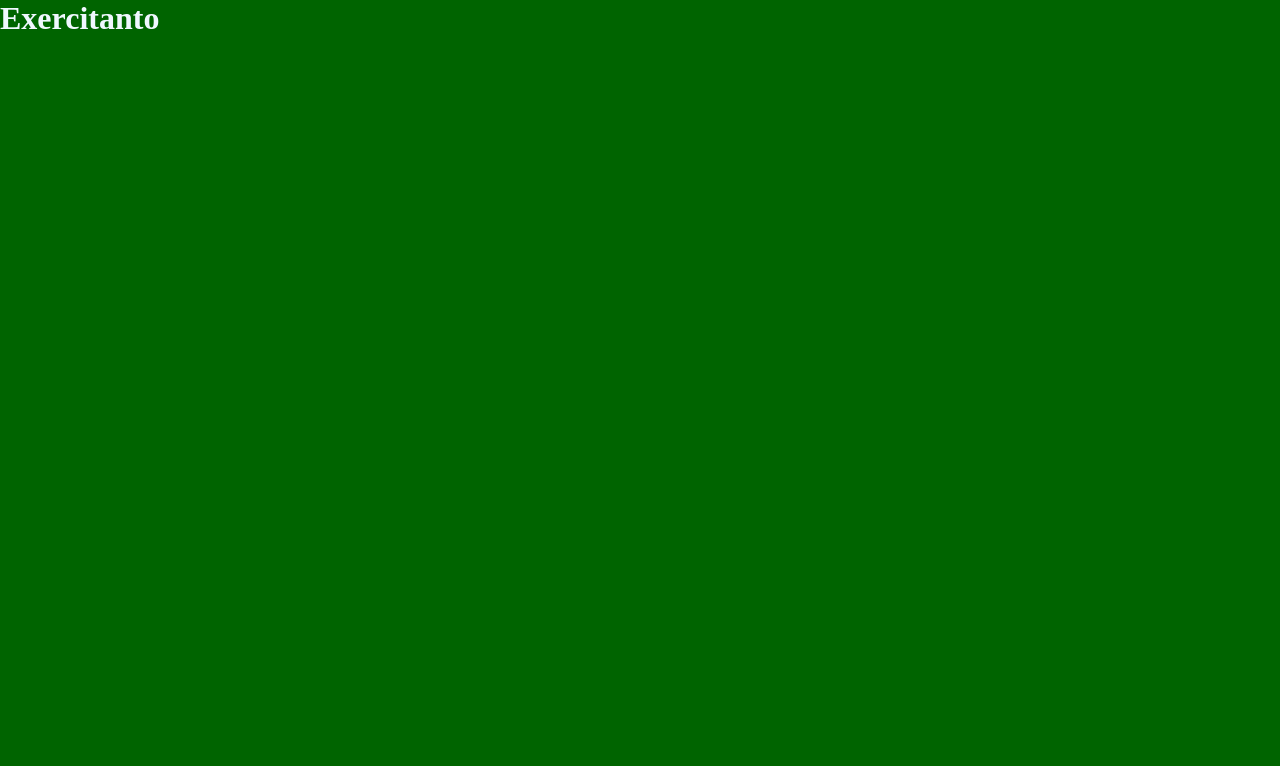
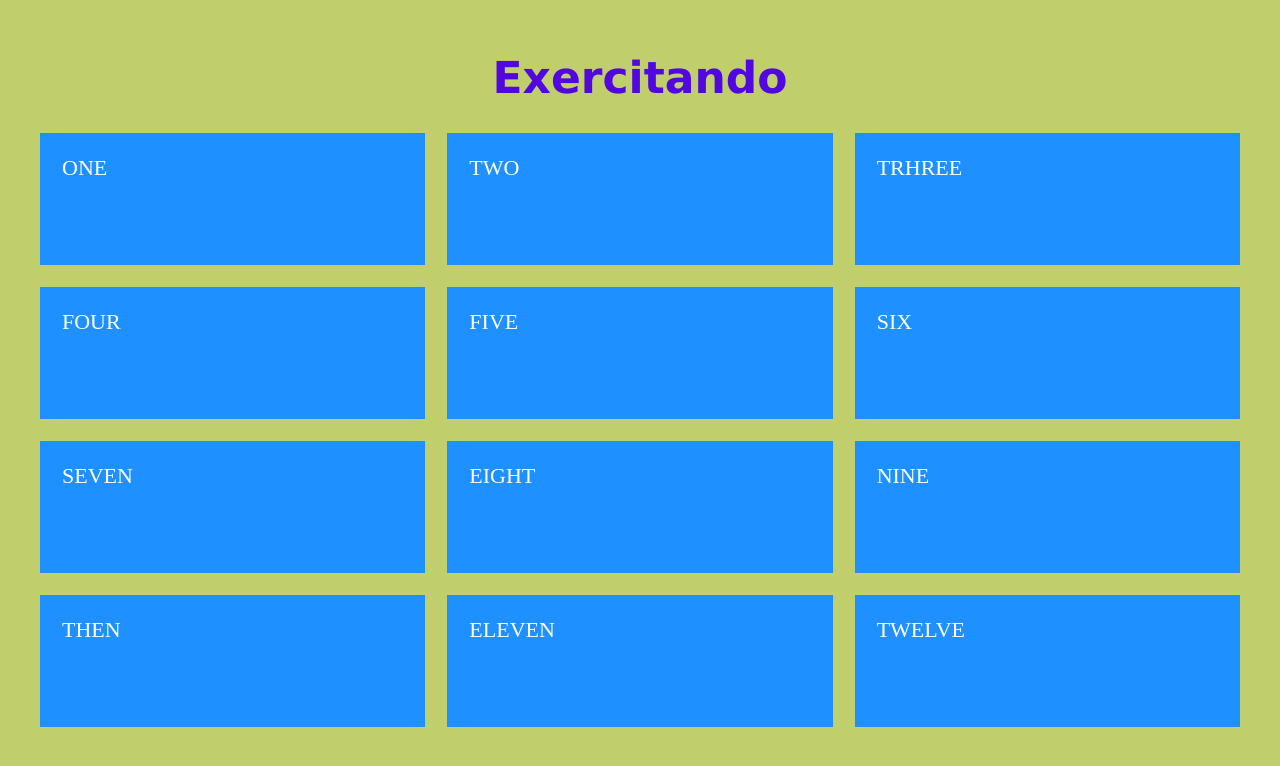
Before and after one commit to DamSystem/ola-mundo, a plain HTML site: page index.html in a window 1280 px wide. Drawn offline with Linux system fonts and the light colour scheme.

Commit message:
commit de um novo exercício

```diff
--- a/index.html
+++ b/index.html
@@ -7,6 +7,23 @@
     <title>Document</title>
 </head>
 <body>
-    <h1>Exercitanto</h1>
+
+    <h1>Exercitando</h1>
+
+<div class="cards">
+    <div class="card">ONE</div>
+    <div class="card">TWO</div>
+    <div class="card">TRHREE</div>
+    <div class="card">FOUR</div>
+    <div class="card">FIVE</div>
+    <div class="card">SIX</div>
+    <div class="card">SEVEN</div>
+    <div class="card">EIGHT</div>
+    <div class="card">NINE</div>
+    <div class="card">THEN</div>
+    <div class="card">ELEVEN</div>
+    <div class="card">TWELVE</div>
+</div>
+
 </body>
 </html>
--- a/style.css
+++ b/style.css
@@ -3,7 +3,37 @@
     padding: 0px;
 }
 
+
+html{
+    font-size: 22px;
+}
+
 body{
-    background-color: darkgreen;
-    color: aliceblue;
+    background-color: rgb(192, 207, 108);
+    color: rgb(82, 6, 224);
+    padding: 1rem;
 }
+
+h1{
+    margin: 30px;
+    text-align: center;
+    font-family: Verdana;
+}
+
+.card{
+    background-color: dodgerblue;
+    color: white;
+    padding: 1rem;
+    height: 4rem;
+}
+
+.cards{
+    max-width: 1200px;
+    margin: 0 auto;
+    display: grid;
+    gap: 1rem;
+}
+
+@media (min-width: 900px) {
+    .cards { grid-template-columns: repeat(3, 1fr);}
+}
```
